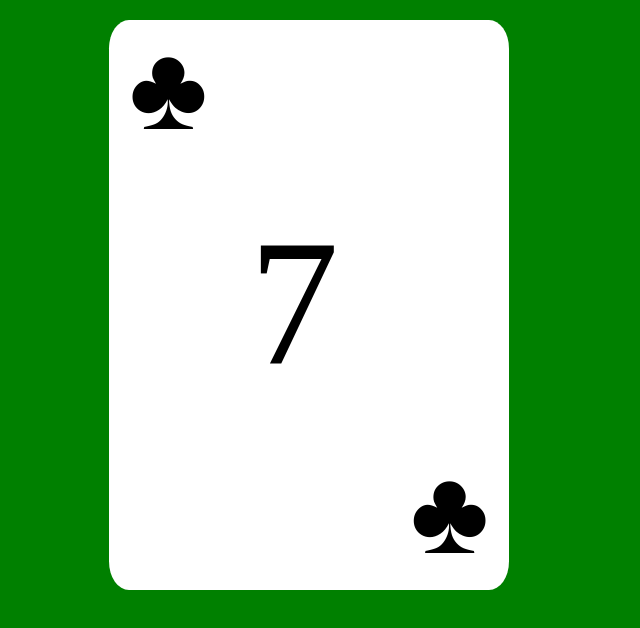
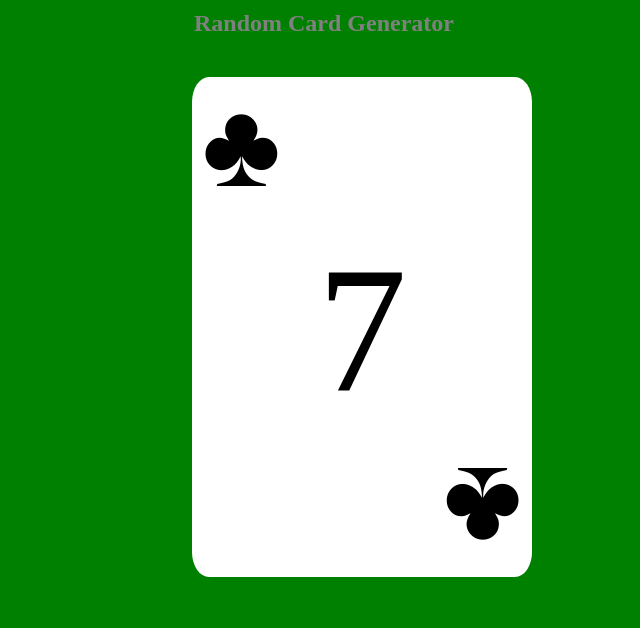
Before and after one commit to kamimefis/ramdom_card_dealer, a plain HTML site: page index.html in a window 1280 px wide. Shown: the whole page, without its empty margins (316-956 px from the left). Drawn offline with Linux system fonts and the light colour scheme.

Commit message:
random card generator -final version-

```diff
--- a/index.html
+++ b/index.html
@@ -9,10 +9,13 @@
 </head>
 
 <body>
-    <div class="card">
-        <div id="top-suit" class="top-suit heart-card"></div>
-        <div id="random-number" class="number"></div>
-        <div id="bottom-suit" class="bottom-suit heart-card"></div>
+    <h2>Random Card Generator</h2>
+    <div class="container">
+        <div class="card">
+            <div id="top-suit" class="top-suit heart-card"></div>
+            <div id="random-number" class="number"></div>
+            <div id="bottom-suit" class="bottom-suit heart-card"></div>
+        </div>
     </div>
     <script src="./app.js"></script>
 </body>
--- a/style.css
+++ b/style.css
@@ -1,14 +1,19 @@
 body{
     background-color: green;
+    position: relative;
+}
+.container{
+    position: absolute;
+    margin-left: 500px;
+    margin-right: auto;
 }
 .card{
-    height: 570px;
-    width: 400px;
+    height: 500px;
+    width: 340px;
     background-color: white;
     border: black;
     border-radius: 5%;
-    margin-top: 20px;
-    margin-left: 33%;
+    margin-top: 30px;
 }
 .heart-card{
     color: red;
@@ -16,18 +21,23 @@ body{
 #top-suit{
     height: 100px;
     font-size: 120px;
-    padding-left: 5%;
-    padding-right: 70%;
+    margin: 10px;
 }
 #bottom-suit{
     height: 100px;
     font-size: 120px;
-    float: right;
-    padding-left: 79%;
-    padding-right: 5%;
+    transform: rotate(180deg);
+    margin: 10px;
 }
 #random-number{
     height: 200px;
     font-size: 180px;
-    padding: 20% 33% 11% 35%;
+    text-align: center;
+    margin: 50px auto;
 }
+
+h2{
+    color: grey;
+    margin: 10px 33%;
+    text-align: center;
+}
```
Also changed, not shown: app.js (+5 -5 lines).
